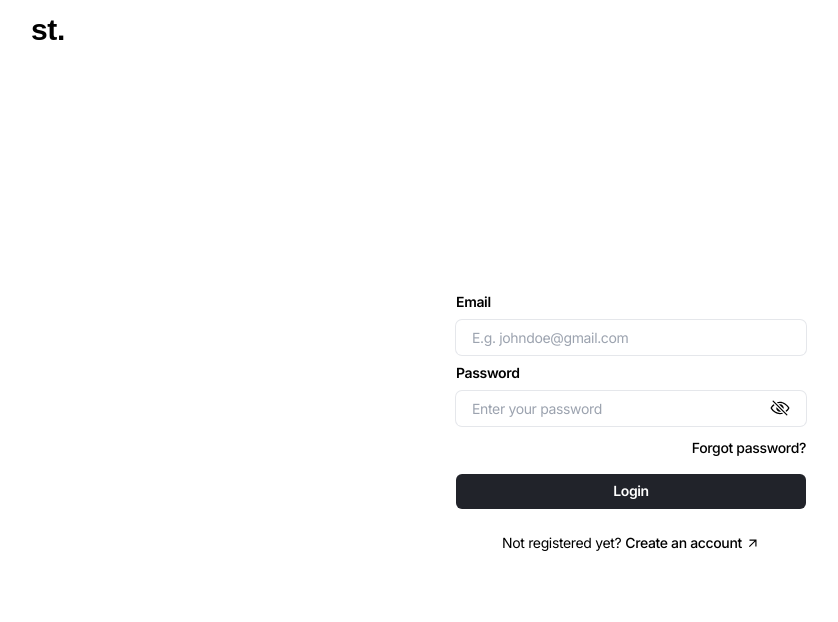
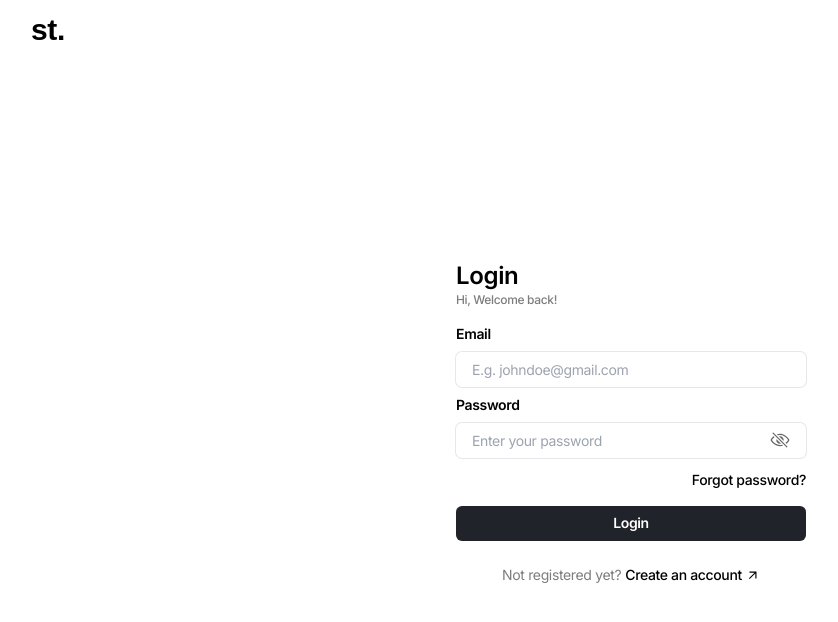
Before and after one commit to kevindermot99/simpleTrading, a React (Vite) app in the folder Frontend/: page /#/login in a window 1280 px wide. Shown: the top 622 px of the page, without its empty margins (9-847 px from the left). Built offline with nearby package versions, Linux system fonts and the light colour scheme; a web font is replaced by a local one.

Commit message:
Update Login.jsx

```diff
--- a/Frontend/src/pages/Login.jsx
+++ b/Frontend/src/pages/Login.jsx
@@ -8,7 +8,7 @@ function Login() {
     const [showPassword, setShowPassword] = useState(false)
 
     const handleShowPassword = () => {
-        setShowPassword(true)
+        setShowPassword(!showPassword)
     }
 
     return (
@@ -19,17 +19,21 @@ function Login() {
             <div className="flex items-center h-[60px] w-fit gap-1">
                 <Link to={'/'} className="font-bold text-3xl font-DMSerifText mr-4">st.</Link>
             </div>
-            <div className='w-full h-full flex-1 flex items-center justify-center '>
+            <div className='w-full h-full flex-1 flex flex-col items-center justify-center '>
+                <div className='w-full max-w-[350px]'>
+                    <h1 className='text-2xl font-semibold'>Login</h1>
+                    <p className='font-medium text-text-color-black/60 pb-4 text-xs'>Hi, Welcome back!</p>
+                </div>
                 <form className="flex flex-col items-start justify-start gap-2 w-full h-fit max-w-[350px] ">
                     <label className='w-full'>
                         <h1 className='mb-2 font-semibold'>Email</h1>
-                        <input required type="email" name='email' placeholder='E.g. johndoe@gmail.com' className="w-full h-[35px] ring-1 bg-transparent ring-border-lines-light p-4 outline-none rounded-md text-sm focus:ring-button-color/10 focus:ring-2 " id="" />
+                        <input required type="email" name='email' placeholder='E.g. johndoe@gmail.com' className="w-full h-[35px] ring-1 bg-transparent ring-border-lines-light p-4 outline-none rounded-md text-sm focus:ring-button-color/20 focus:ring-2 " id="" />
                     </label>
                     <label className='w-full'>
                         <h1 className='mb-2 font-semibold'>Password</h1>
                         <div className="w-full h-fit relative">
-                            <input required type={showPassword ? 'text' : 'password'} placeholder='Enter your password' className="w-full h-[35px] ring-1 bg-transparent ring-border-lines-light p-4 outline-none rounded-md text-sm focus:ring-button-color/10 focus:ring-2 " id="" />
-                            <div onClick={handleShowPassword} className=' absolute top-0 bottom-0 right-3 m-auto text-xl w-fit h-fit p-1 text-text-color/70 cursor-pointer select-none'>
+                            <input required type={showPassword ? 'text' : 'password'} placeholder='Enter your password' className="w-full h-[35px] ring-1 bg-transparent ring-border-lines-light p-4 outline-none rounded-md text-sm focus:ring-button-color/20 focus:ring-2 " id="" />
+                            <div onClick={handleShowPassword} className=' absolute top-0 bottom-0 right-3 m-auto text-xl w-fit h-fit p-1 text-text-color-black/70 cursor-pointer select-none'>
                                 {showPassword ?
                                     <IoEyeOutline />
                                     :
@@ -39,7 +43,7 @@ function Login() {
                         </div>
                     </label>
                     <div className='flex items-center justify-end w-full py-1'>
-                        <Link to="/forgotPassword" className='text-main-color font-medium w-fit '>Forgot password?</Link>
+                        <Link to="/" className='text-main-color font-medium w-fit '>Forgot password?</Link>
                     </div>
                     <label className='w-full mt-1'>
                         <button type='submit' title='Login' className={`w-full h-[35px] bg-button-color hover:bg-opacity-80 text-white rounded-md font-semibold flex items-center justify-center gap-1 transition select-none `}>
@@ -47,7 +51,7 @@ function Login() {
                         </button>
                     </label>
                     <div className='flex items-center justify-center w-full py-4 gap-1 max-sm:flex-col'>
-                        <h1>Not registered yet? </h1>
+                        <h1 className='text-text-color-black/60'>Not registered yet? </h1>
                         <Link to="/signup" className='text-main-color font-medium w-fit flex items-center gap-1 '>Create an account <MdArrowOutward /></Link>
                     </div>
                 </form>
```
